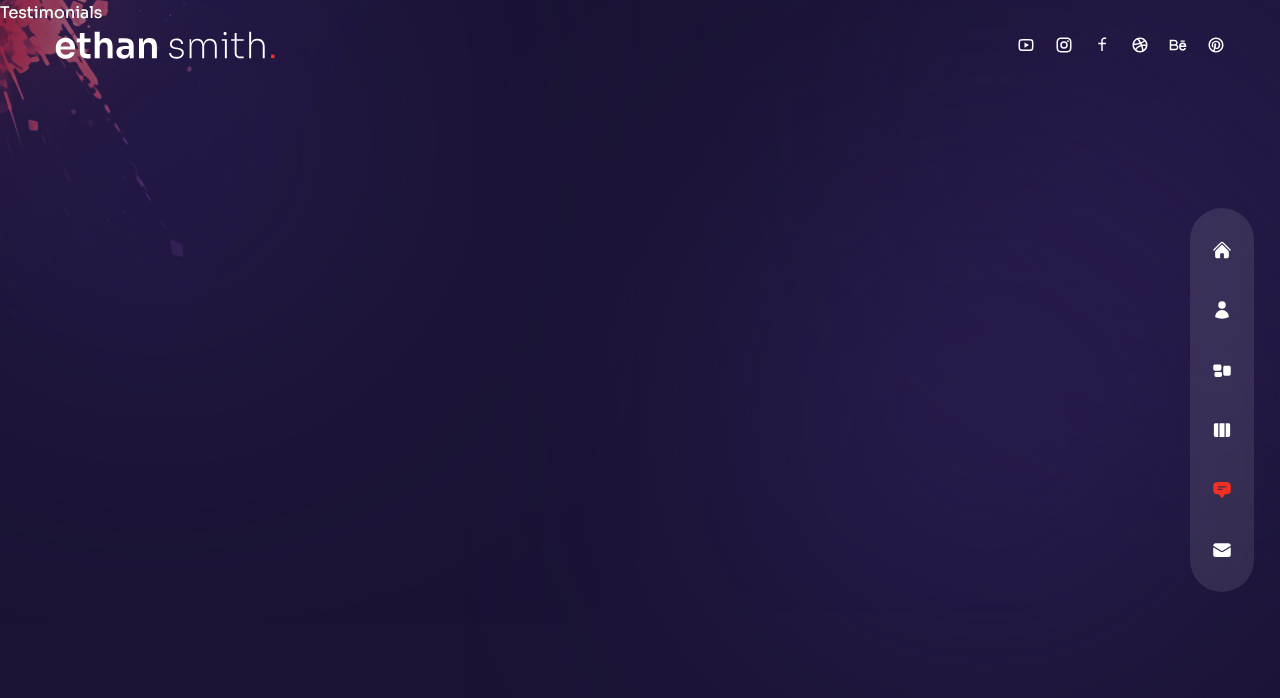
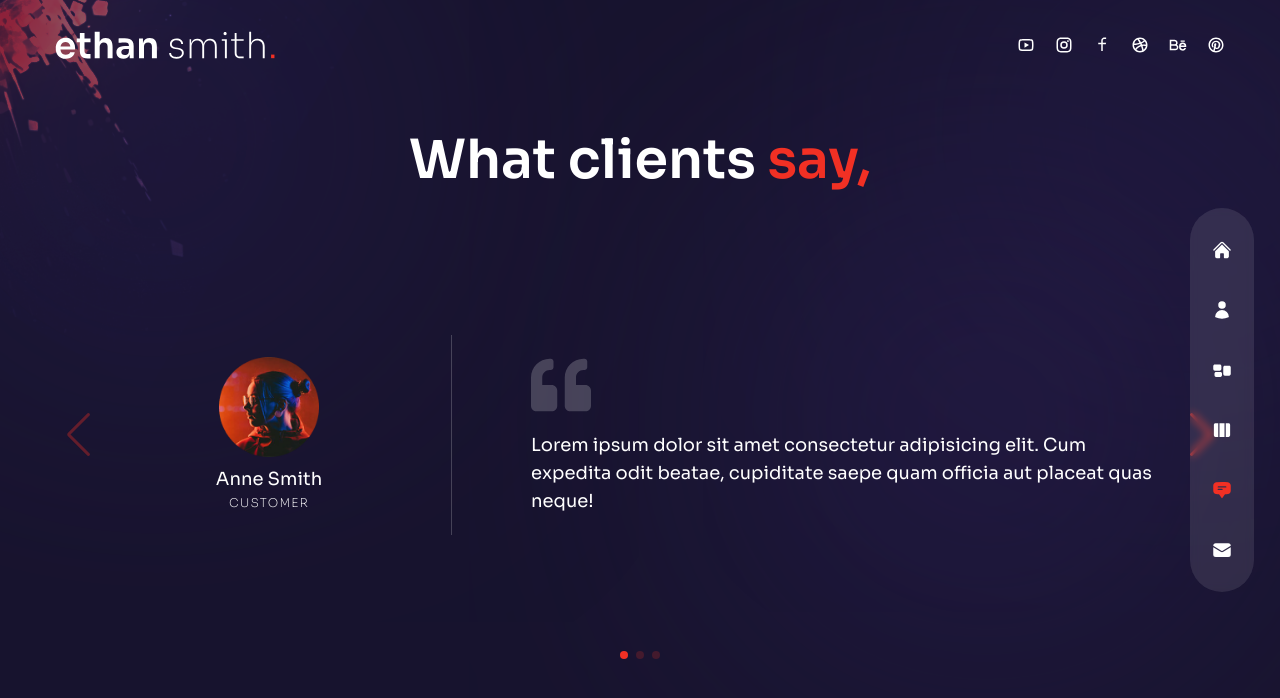
Before and after one commit to MatheusDSantossi/portfolio-website-p2, a Next.js app in the folder portfolio_starter_p2/: page /testimonials in a window 1280 px wide. Shown: the top 698 px of the page. Built offline with nearby package versions, Linux system fonts and the light colour scheme.

Commit message:
Add testimonials component and fixing position of some components

```diff
--- a/portfolio_starter_p2/components/TestimonialSlider.js
+++ b/portfolio_starter_p2/components/TestimonialSlider.js
@@ -1,5 +1,5 @@
 // testimonial data
-const testimonialData = [
+const testimonialSlider = [
   {
     image: '/t-avt-1.png',
     name: 'Anne Smith',
@@ -23,8 +23,73 @@
   },
 ];
 
+// icons
+import { FaQuoteLeft } from 'react-icons/fa';
+
+// import swiper react components
+import { Swiper, SwiperSlide } from 'swiper/react';
+
+// import swiper styles
+import 'swiper/css';
+import 'swiper/css/navigation';
+import 'swiper/css/pagination';
+
+// import required modules
+import { Navigation, Pagination } from 'swiper';
+
+// next Image
+import Image from 'next/image';
+
 const TestimonialSlider = () => {
-  return <div>Testimonial Slider</div>;
+  return (
+    <Swiper
+    navigation={true}
+    pagination={{
+      clickable: true,
+    }}
+    modules={[Navigation, Pagination]}
+    className="h-[480px]"
+    >
+      {
+        testimonialSlider.map((person, index) => {
+          return (
+          <SwiperSlide key={index}>
+            <div className='flex flex-col items-center md:flex-row gap-x-8 h-full px-16'>
+              {/* avatar, name, position               */}
+              <div className='w-full max-w-[300px] flex flex-col xl:justify-center items-center relative mx-auto xl:mx-0'>
+                <div className='flex flex-col justify-center text-center'>
+                  {/* avatar */}
+                  <div className='mb-2 mx-auto'>
+                    <Image src={person.image} width={100} height={100} alt='' />
+                  </div>
+                  {/* name */}
+                  <div className='text-lg'>
+                    {person.name}
+                  </div>
+                  {/* position */}
+                  <div className='text-[12px] uppercase font-extralight tracking-widest'>
+                    {person.position}
+                  </div>
+                </div>
+              </div>
+              {/* quote & message */}
+              <div className='felx-1 flex flex-col justify-center before:w-[1px] xl:before:bg-white/20 xl:before:absolute xl:before:left-0 xl:before:h-[200px] relative xl:pl-20'>
+                {/* quote icon */}
+                <div className='mb-4'>
+                  <FaQuoteLeft className='text-4xl xl:text-6xl text-white/20 mx-auto md:mx-0' />
+                </div>
+                {/* message */}
+                <div className='xl:text-lg text-center md:text-left'>
+                  {person.message}
+                </div>
+              </div>
+            </div>
+          </SwiperSlide>
+          );
+        })
+      }
+    </Swiper>
+  );
 };
 
 export default TestimonialSlider;
--- a/portfolio_starter_p2/components/WorkSlider.js
+++ b/portfolio_starter_p2/components/WorkSlider.js
@@ -71,8 +71,6 @@
 // next Image
 import Image from 'next/image';
 
-// https://youtu.be/qp0-L_M3Ad4?t=8233
-
 const WorkSlider = () => {
   return (
     <Swiper
@@ -81,7 +79,7 @@
       clickable: true,
     }}
     modules={[Pagination]}
-    className="h-[280px] sm:h-[480px]"
+    className="h-[480px]"
     >
       {
         workSlides.slides.map((slide, index) => {
--- a/portfolio_starter_p2/pages/contact/index.js
+++ b/portfolio_starter_p2/pages/contact/index.js
@@ -1,3 +1,5 @@
+// https://youtu.be/qp0-L_M3Ad4?t=9641
+
 const Contact = () => {
   return <div>Contact</div>;
 };
--- a/portfolio_starter_p2/pages/testimonials/index.js
+++ b/portfolio_starter_p2/pages/testimonials/index.js
@@ -1,7 +1,32 @@
-// https://youtu.be/qp0-L_M3Ad4?t=8551
+// components
+import TestimonialSlider from '../../components/TestimonialSlider';
+
+// framer motion
+import {motion} from 'framer-motion';
+import {fadeIn} from '../../variants';
 
 const Testimonials = () => {
-  return <div>Testimonials</div>;
+  return (
+    <div className='h-full bg-primary/30 py-32 text-center'>
+      <div className='container mx-auto h-full flex flex-col justify-center'>
+        {/* title */}
+        <motion.h2
+        variants={fadeIn('up', 0.2)} initial="hidden"
+        animate="show"
+        exit="hidden"
+        className='h2 mb-8 xl:mb-0'>What clients <span className='text-accent'>say,</span></motion.h2>
+        {/* slider */}
+        <motion.div
+        variants={fadeIn('up', 0.4)}
+        initial="hidden"
+        animate="show"
+        exit="hidden"
+        >
+          <TestimonialSlider />
+        </motion.div>
+      </div>
+    </div>
+  );
 };
 
 export default Testimonials;
```
